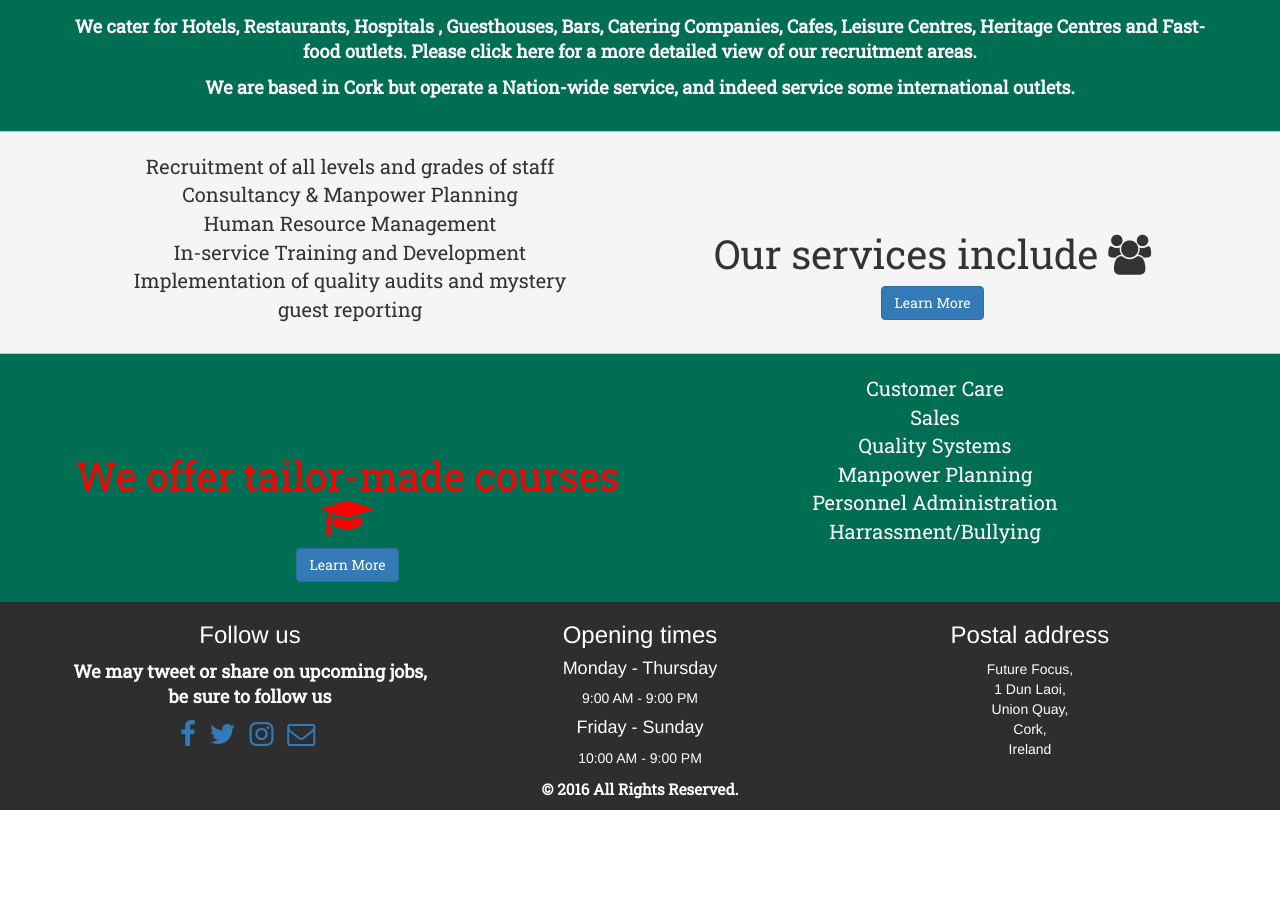
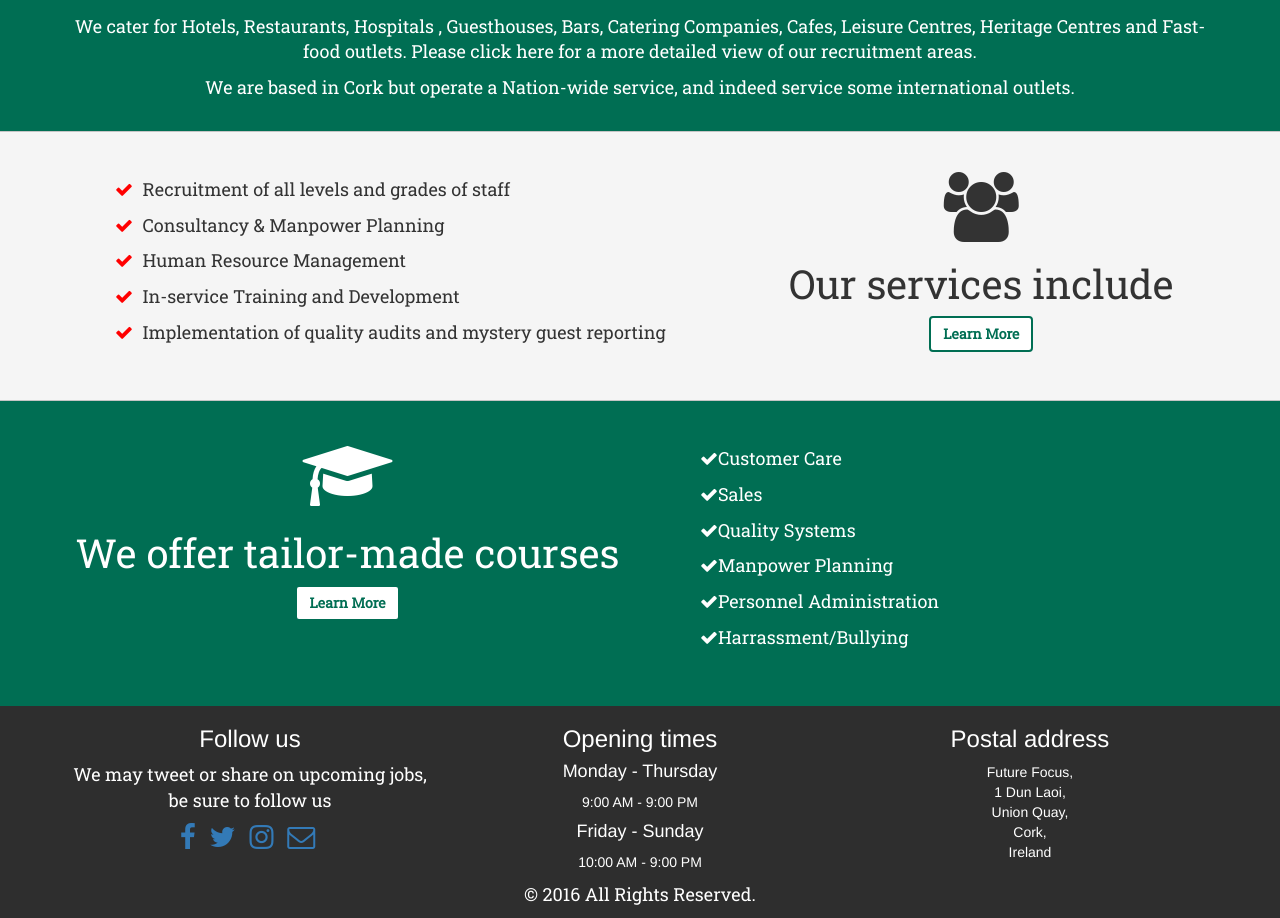
Before and after one commit to JammiM/futurefocuswebsite, a plain HTML site: page index.html in a window 1280 px wide. Shown: the part 460-1378 px from the top of the page. Before the commit the page ends 1270 px from the top, so only its background shows below. Drawn offline with nearby package versions, Linux system fonts and the light colour scheme.

Commit message:
Updating the general styling

```diff
--- a/css/styles.css
+++ b/css/styles.css
@@ -3,7 +3,7 @@
 p {
   font-family: 'Roboto Slab', serif;
   font-size: 18px;
-  font-weight: bold;
+  /* font-weight: bold;  */
 }
 
 h1 {
@@ -12,7 +12,7 @@ h1 {
 }
 
 ul {
-    list-style-type: none;
+  list-style-type: none;
 }
 
 .simpleBox {
@@ -88,6 +88,31 @@ ul {
   font-family: 'Roboto Slab', serif;
 }
 
+#services ul li {
+  text-align:left;
+}
+
+#services ul li i {
+  margin-right: 5px;
+  color:#FF0000;
+}
+
+#servBtn {
+  color: #006e53;
+  font-weight: bold;
+  background-color: #fff;
+  border: 2px solid #006e53;
+}
+
+#servBtn:hover {
+  color: #fff;
+  font-weight: normal;
+  background-color: #006e53;
+  border: 2px solid #fff;
+}
+
+/* #### COURSES ######## */
+
 #courses {
   border-top: .1em solid #C5C5C5;
   background-color:   #006e53;
@@ -95,20 +120,35 @@ ul {
 }
 
 #courses h3 {
-  color: red;
+  color: #fff;
 }
 
+#courses ul li {
+  text-align: left;
+}
 
+#coursesBtn {
+  color: #006e53;
+  font-weight: bold;
+  background-color: #fff;
+  border: 2px solid #006e53;
+}
+
+#coursesBtn:hover {
+  color: #fff;
+  font-weight: normal;
+  background-color: #006e53;
+  border: 2px solid #fff;
+}
 
 .features {
   border-top: .1em solid #C5C5C5;
   font-family: 'Roboto Slab', serif;
-  padding: 20px;
+  padding: 40px 0px 40px 0px;
 }
 
 
 .features h3 {
-  padding-top: 60px;
   font-size: 40px;
 }
 
@@ -117,8 +157,9 @@ ul {
 }
 
 .features li {
-  font-size: 20px;
-  margin-right: 35px;
+  font-size: 18px;
+  margin-right: 30px;
+  padding: 5px;
 }
 
 /* ######### FOOTER ######### */
--- a/index.html
+++ b/index.html
@@ -23,7 +23,7 @@
           </div>
           <div class="collapse navbar-collapse" id="navbar-collapse-1">
             <ul class="nav navbar-nav navbar-right">
-              <li ><a href="#">Home</a></li>
+              <li><a href="#">Home</a></li>
               <li><a href="#">FAQ</a></li>
               <li><a href="#">Services</a></li>
               <li><a href="#">Courses</a></li>
@@ -86,18 +86,19 @@
   <section id="services" class="features text-center">
       <div class="container">
         <div class="row">
-          <div class="col-sm-12 col-md-6">
+          <div class="col-sm-12 col-md-7 col-sm-7">
             <ul>
-              <li>Recruitment of all levels and grades of staff</li>
-              <li>Consultancy &amp; Manpower Planning</li>
-              <li>Human Resource Management</li>
-              <li>In-service Training and Development</li>
-              <li>Implementation of quality audits and mystery guest reporting</li>
+              <li><i class="fa fa-check" aria-hidden="true"></i> Recruitment of all levels and grades of staff</li>
+              <li><i class="fa fa-check" aria-hidden="true"></i> Consultancy &amp; Manpower Planning</li>
+              <li><i class="fa fa-check" aria-hidden="true"></i> Human Resource Management</li>
+              <li><i class="fa fa-check" aria-hidden="true"></i> In-service Training and Development</li>
+              <li><i class="fa fa-check" aria-hidden="true"></i> Implementation of quality audits and mystery guest reporting</li>
             </ul>
           </div><!-- col -->
 
-          <div class="col-sm-12 col-md-6 text-center">
-            <h3>Our services include <i class="fa fa-users" aria-hidden="true"></i></h3>
+          <div class="col-sm-12 col-md-5 col-sm-5 text-center">
+            <i class="fa fa-users fa-5x" aria-hidden="true"></i>
+            <h3>Our services include</h3>
             <button id="servBtn" class="btn btn-primary btn-large">Learn More</button>
           </div><!-- col -->
         </div><!-- row -->
@@ -108,17 +109,18 @@
     <div class="container">
       <div class="row text-center">
         <div class="col-md-6">
-          <h3>We offer tailor-made courses <i class="fa fa-graduation-cap" aria-hidden="true"></i></h3>
-          <button id="coursesBtn" class="btn btn-primary btn-large">Learn More</button>
+          <i class="fa fa-graduation-cap fa-5x" aria-hidden="true"></i>
+          <h3>We offer tailor-made courses</h3>
+          <button id="coursesBtn" class="btn btn-primary btn-large bigBtn">Learn More</button>
         </div>
         <div class="col-md-6 ">
           <ul>
-            <li>Customer Care</li>
-            <li>Sales</li>
-            <li>Quality Systems</li>
-            <li>Manpower Planning</li>
-            <li>Personnel Administration</li>
-            <li>Harrassment/Bullying</li>
+            <li><i class="fa fa-check" aria-hidden="true"></i>Customer Care</li>
+            <li><i class="fa fa-check" aria-hidden="true"></i>Sales</li>
+            <li><i class="fa fa-check" aria-hidden="true"></i>Quality Systems</li>
+            <li><i class="fa fa-check" aria-hidden="true"></i>Manpower Planning</li>
+            <li><i class="fa fa-check" aria-hidden="true"></i>Personnel Administration</li>
+            <li><i class="fa fa-check" aria-hidden="true"></i>Harrassment/Bullying</li>
           </ul>
         </div>
       </div>
@@ -155,13 +157,12 @@
 
       <div class="row">
           <div class="col-md-12 text-center foot-note">
-           <p><small>&copy; 2016  All Rights Reserved.</small></p>
+           <p>&copy; 2016  All Rights Reserved.</p>
           </div>
       </div><!-- row -->
      </div><!-- container -->
     </footer>
   </section><!-- social -->
-
 
 
   <script src="https://cdnjs.cloudflare.com/ajax/libs/jquery/3.1.0/jquery.min.js"></script>
```
